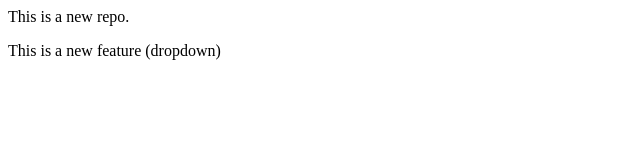
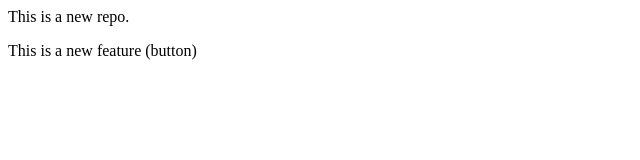
Before and after one commit to Ramit-Khurana/LocalRepo, a plain HTML site: page index.html in a window 1280 px wide. Shown: the full height of the page, 0-640 px from the left. Drawn offline with Linux system fonts and the light colour scheme.

Commit message:
new button

```diff
--- a/index.html
+++ b/index.html
@@ -1,4 +1,4 @@
 <p> This is a new repo.<p>
 <p>
-    This is a new feature (dropdown)
+    This is a new feature (button)
 </p>
```
